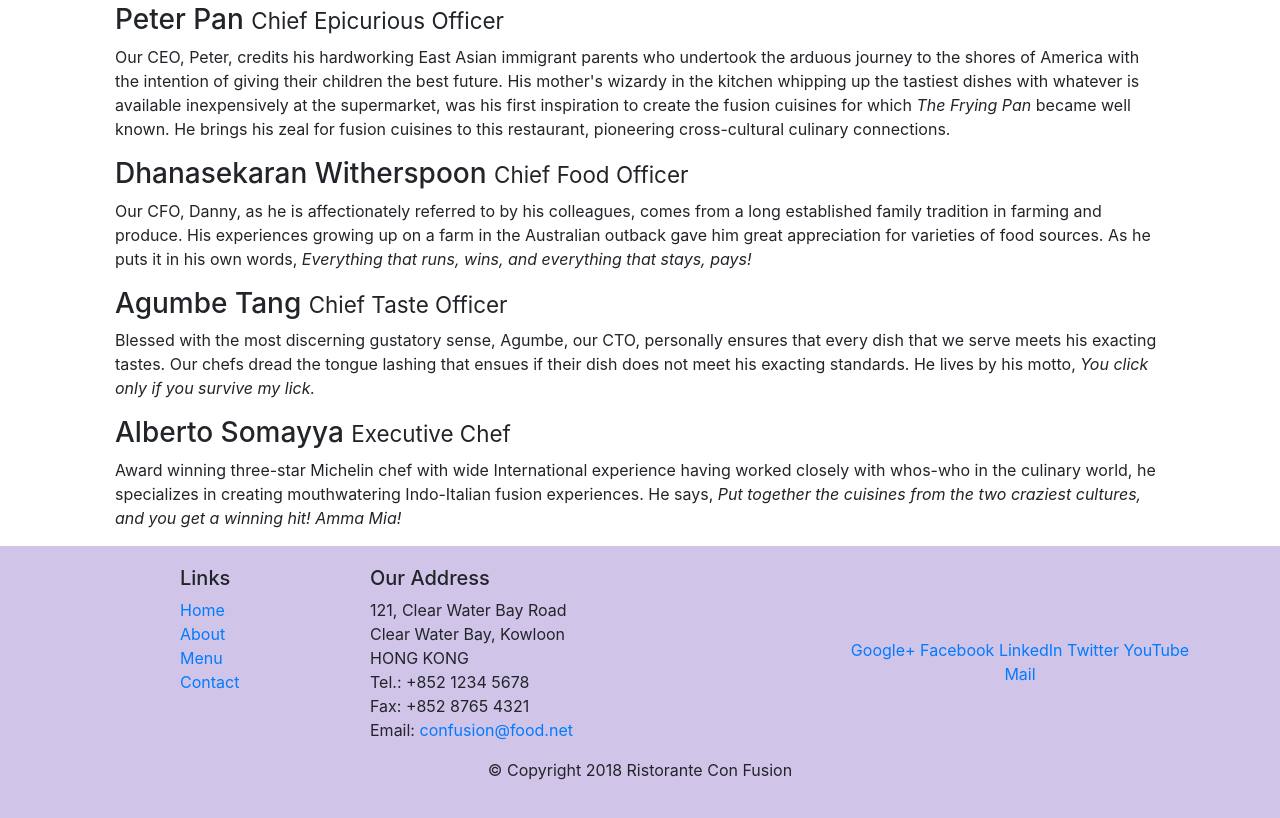
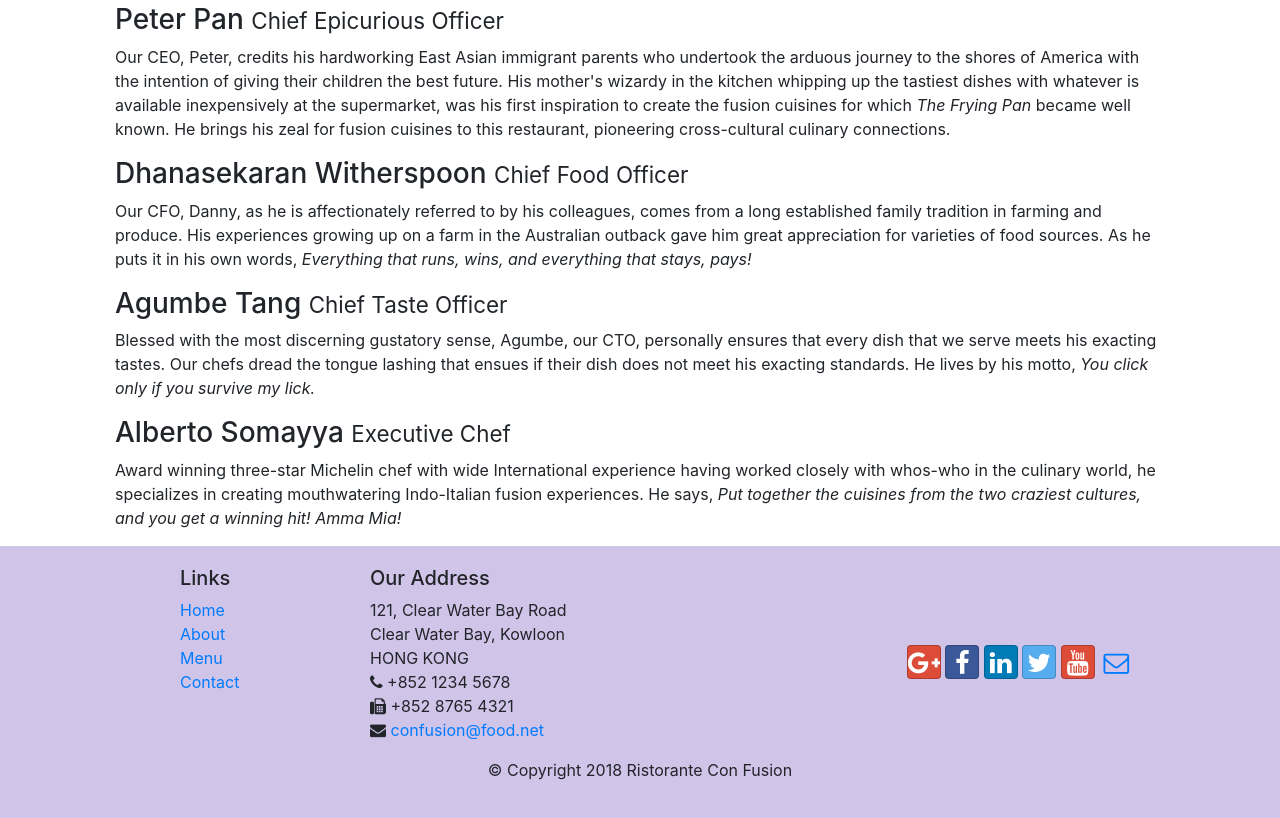
Before and after one commit to rrockwel/conFusion, a website: page aboutus.html in a window 1280 px wide. Shown: the part 802-1620 px from the top of the page. Drawn offline with nearby package versions, Linux system fonts and the light colour scheme.

Commit message:
Icon Fonts In NavBar and Footer

```diff
--- a/aboutus.html
+++ b/aboutus.html
@@ -7,6 +7,8 @@
     <meta http-equiv="x-ua-compatible" content="ie=edge">
 
     <link rel = "stylesheet" href = "node_modules/bootstrap/dist/css/bootstrap.min.css">
+    <link rel = "stylesheet" href = "node_modules/font-awesome/css/font-awesome.min.css">
+    <link rel = "stylesheet" href = "node_modules/bootstrap-social/bootstrap-social.css">
     <link rel = "stylesheet" href = "css/styles.css">
     <title>Ristorante Con Fusion: About Us</title>
 
@@ -21,10 +23,10 @@
             <a class = "navbar-brand mr-auto" href = "./index.html">Ristorante Con Fusion</a>
             <div class = "collapse navbar-collapse" id = "NavBar">
                 <ul class = "navbar-nav mr-auto">
-                    <li class = "nav-item"><a class = "nav-link" href = "./index.html">Home</a></li>
-                    <li class = "nav-item active"><a class = "nav-link" href = "./aboutus.html">About</a></li>
-                    <li class = "nav-item"><a class = "nav-link" href = "#">Menu</a></li>
-                    <li class = "nav-item"><a class = "nav-link" href = "#">Contact</a></li>
+                    <li class = "nav-item"><a class = "nav-link" href = "./index.html"><span class = "fa fa-home">Home</a></li>
+                    <li class = "nav-item active"><a class = "nav-link" href = "./aboutus.html"><span class = "fa fa-info fa-lg">About</a></li>
+                    <li class = "nav-item"><a class = "nav-link" href = "#"><span class = "fa fa-list">Menu</a></li>
+                    <li class = "nav-item"><a class = "nav-link" href = "#"><span class = "fa fa-phone">Contact</a></li>
                 </ul>
             </div>
         </div>
@@ -99,19 +101,19 @@
 		              121, Clear Water Bay Road<br>
 		              Clear Water Bay, Kowloon<br>
 		              HONG KONG<br>
-		              Tel.: +852 1234 5678<br>
-		              Fax: +852 8765 4321<br>
-		              Email: <a href="mailto:confusion@food.net">confusion@food.net</a>
+		              <i class="fa fa-phone"></i> +852 1234 5678<br>
+		              <i class="fa fa-fax"></i> +852 8765 4321<br>
+		              <i class="fa fa-envelope"></i> <a href="mailto:confusion@food.net">confusion@food.net</a>
 		           </address>
                 </div>
                 <div class="col-12 col-sm-4 align-self-center">
                     <div class="text-center">
-                        <a href="http://google.com/+">Google+</a>
-                        <a href="http://www.facebook.com/profile.php?id=">Facebook</a>
-                        <a href="http://www.linkedin.com/in/">LinkedIn</a>
-                        <a href="http://twitter.com/">Twitter</a>
-                        <a href="http://youtube.com/">YouTube</a>
-                        <a href="mailto:">Mail</a>
+                        <a class = "btn btn-social-icon btn-google" href="http://google.com/+"><i class="fa fa-google-plus fa-lg"></i></a>
+                        <a class = "btn btn-social-icon btn-facebook" href="http://www.facebook.com/profile.php?id="><i class="fa fa-facebook fa-lg"></i></a>
+                        <a class = "btn btn-social-icon btn-linkedin" href="http://www.linkedin.com/in/"><i class="fa fa-linkedin fa-lg"></i></a>
+                        <a class = "btn btn-social-icon btn-twitter" href="http://twitter.com/"><i class="fa fa-twitter fa-lg"></i></a>
+                        <a class = "btn btn-social-icon btn-google" href="http://youtube.com/"><i class="fa fa-youtube fa-lg"></i></a>
+                        <a class = "btn btn-social-icon" href="mailto:"><i class="fa fa-envelope-o fa-lg"></i></a>
                     </div>
                 </div>
            </div>
--- a/package.json
+++ b/package.json
@@ -15,6 +15,8 @@
   },
   "dependencies": {
     "bootstrap": "^4.0.0",
+    "bootstrap-social": "^5.1.1",
+    "font-awesome": "^4.7.0",
     "jquery": "^3.3.1",
     "popper.js": "^1.12.9"
   }
```
Also changed, not shown: index.html (+16 -14 lines), 1 other file.
